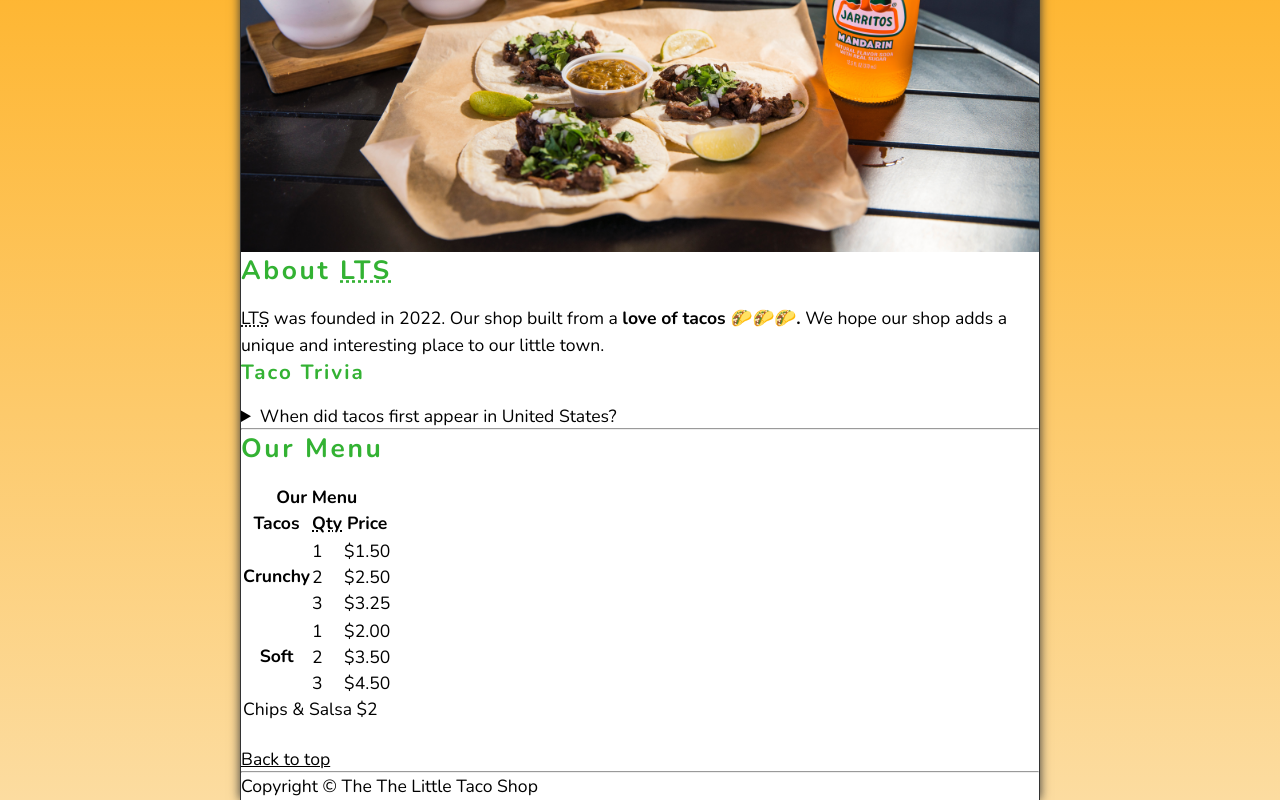
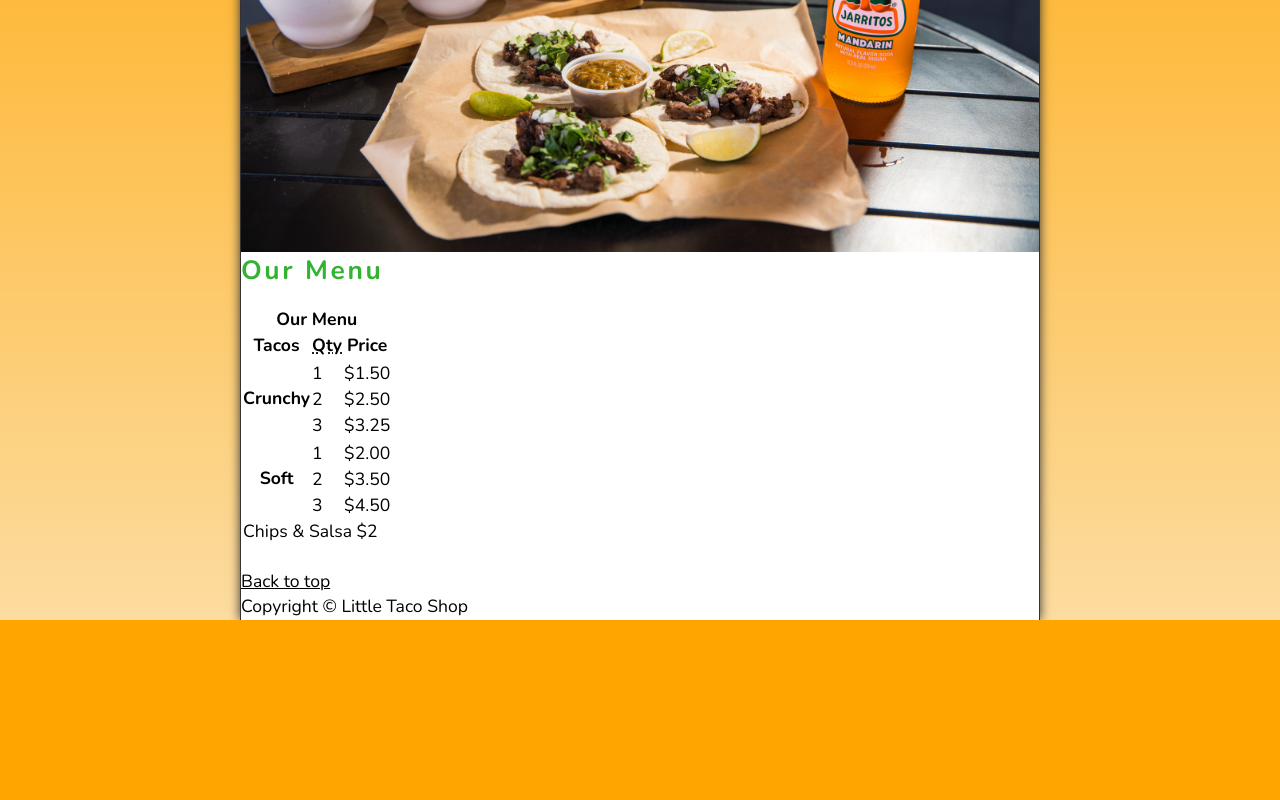
Before and after one commit to RobelAlemayehu/Little-Taco-Shop-Website, a plain HTML site: page index.html in a window 1280 px wide. Shown: the part 380-1180 px from the top of the page. After the commit the page ends 1000 px from the top, so only its background shows below. Drawn offline with nearby package versions, Linux system fonts and the light colour scheme.

Commit message:
Add footer class

```diff
--- a/CSS/styles.css
+++ b/CSS/styles.css
@@ -122,8 +122,6 @@ a:active{
     gap: 1rem;
 }
 
-
-
 .hero{
     position: relative;
 }
--- a/index.html
+++ b/index.html
@@ -34,31 +34,7 @@
         <figcaption class="offscreen">Tacos and Drink</figcaption>
       </figure>
     </section>
-    <section>
-      <h2>About <abbr title="Little Taco Shop">LTS</abbr></h2>
-      <p>
-        <abbr title="Little Taco Shop">LTS</abbr> was founded in 2022. Our shop
-        built from a <strong>love of tacos 🌮🌮🌮.</strong> We hope our shop
-        adds a unique and interesting place to our little town.
-      </p>
-      <h3>Taco Trivia</h3>
-      <aside>
-        <details>
-          <summary>When did tacos first appear in United States?</summary>
-          <p>
-            Jeffery M.Pilcher, taco historian and professor of history at the
-            University of Minnesota, says the earliest mention of tacos in the
-            United States are in a newspaper from 1905.
-            <br />
-            (Source:
-            <a href="https://www.smithsonianmag.com/"
-              ><i>Simithsonian Magazine</i></a
-            >)
-          </p>
-        </details>
-      </aside>
-    </section>
-    <hr />
+    <main class="main">
       <section id="menu">
         <h2>Our Menu</h2>
         <table>
@@ -105,10 +81,16 @@
           </tr>
         </table>
       </section>
+    </main>
+
     <br />
     <a href="#">Back to top</a>
     <br />
-    <hr />
-    <footer><p>Copyright &COPY; The The Little Taco Shop</p></footer>
+    <footer class="footer">
+      <p>
+        <span class="nowrap">Copyright &COPY; </span>
+        <span class="nowrap">Little Taco Shop</span>
+      </p>
+    </footer>
   </body>
 </html>
```
Also changed, not shown: about.html (+6 -0 lines), contact.html (+7 -2 lines), hours.html (+6 -2 lines). Lines whose indentation alone changed are shown as unchanged.
